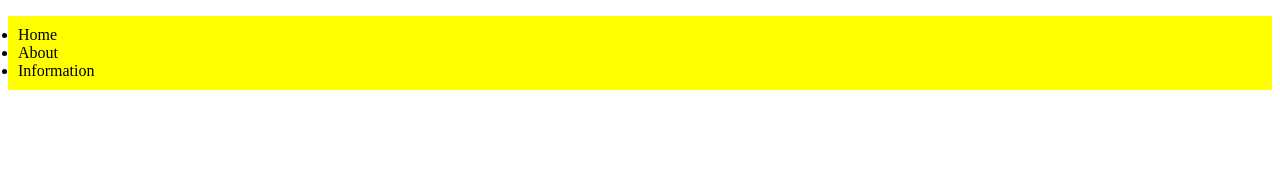
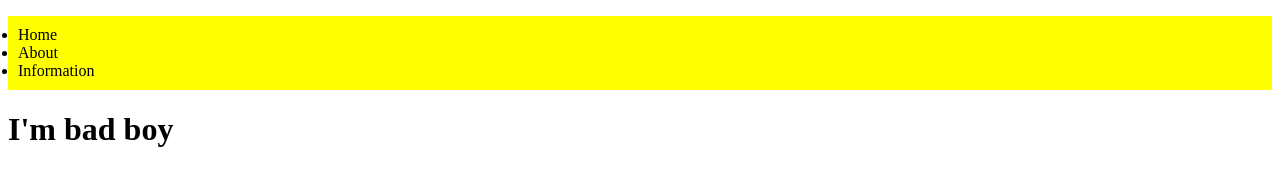
Before and after one commit to metchanthou/Test-brandch, a plain HTML site: page index.html in a window 1280 px wide. Drawn offline with Linux system fonts and the light colour scheme.

Commit message:
pust to susie

```diff
--- a/index.html
+++ b/index.html
@@ -14,5 +14,9 @@
         <li>About</li>
         <li>Information</li>
     </ul>
+
+    <footer>
+        <h1>I'm bad boy</h1>
+    </footer>
 </body>
 </html>
```
